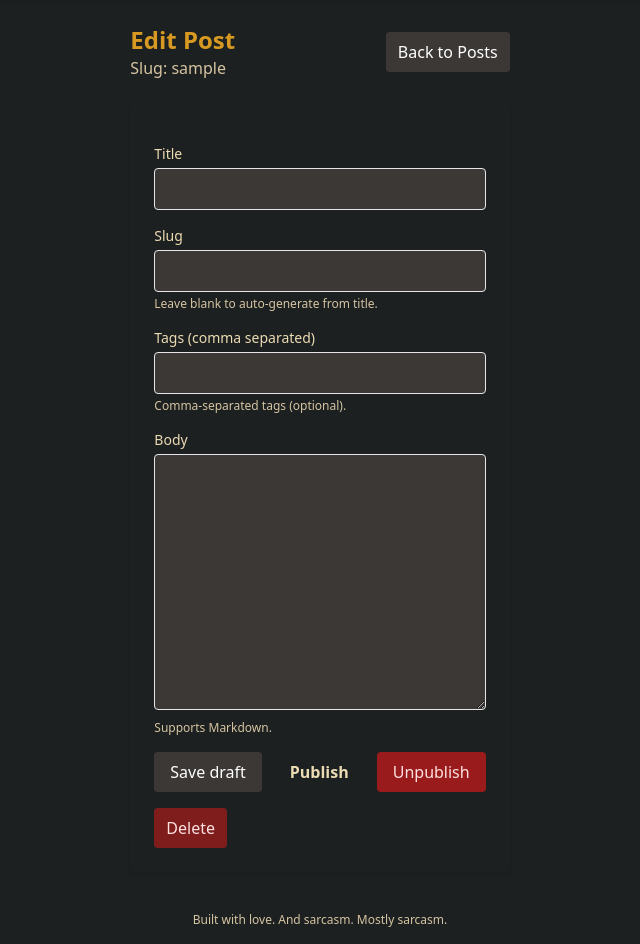
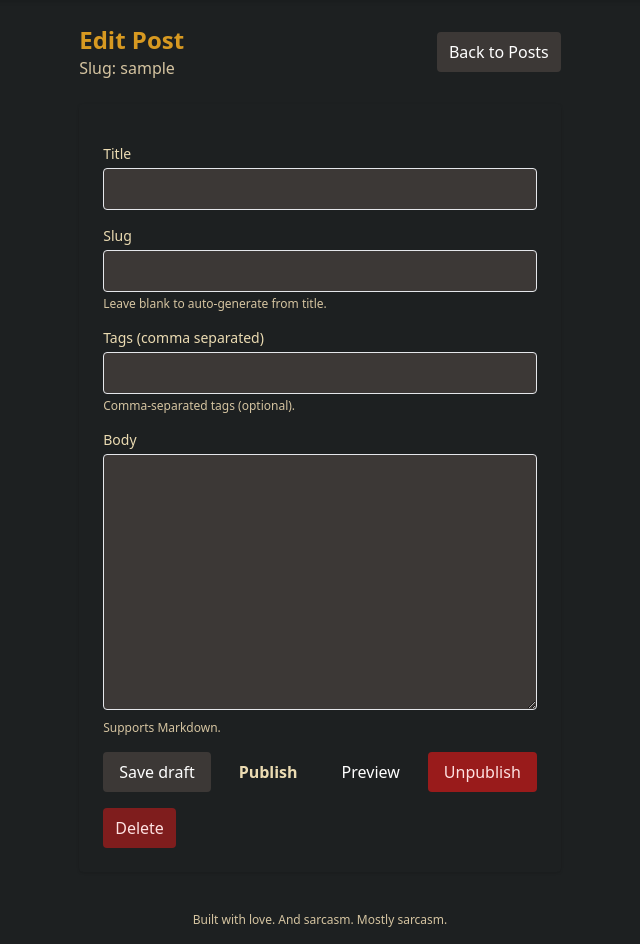
Before and after one commit to kirillwynn/kirillwynn.com, a Flask app: template backend/app/templates/admin/post_form.html in a window 1280 px wide. Shown: the part 48-992 px from the top of the page, without its empty margins (320-960 px from the left). Run offline with Flask 3, Linux system fonts and the light colour scheme; the template is opened without the code that fills it: values that come from a table or form of the project are taken from there, most other values are stand-ins (such as "Sample title", 1, 10 or a date in 2020); parts of the project's set-up code (start-up, migrations or seed data) failed here and were passed over; some libraries are stand-ins or nearby versions; some web fonts are replaced.

Commit message:
Add preview option to admin post editor

```diff
--- a/backend/app/templates/admin/post_form.html
+++ b/backend/app/templates/admin/post_form.html
@@ -59,6 +59,9 @@
         <div class="flex flex-wrap gap-3 items-center">
             {{ form.save_draft(class_='px-4 py-2 bg-gruvbox-bg1 text-white rounded hover:bg-gruvbox-bg') }}
             {{ form.publish(class_='px-4 py-2 bg-gruvbox-yellow text-gruvbox-bg font-semibold rounded hover:bg-yellow-400') }}
+            {% if post %}
+                <a href="{{ url_for('main.post_detail', slug=post.slug) }}?preview=1" target="_blank" rel="noopener" class="px-4 py-2 bg-gruvbox-bg2 text-white rounded hover:bg-gruvbox-bg">Preview</a>
+            {% endif %}
             {% if post and post.status == 'published' %}
                 {{ form.unpublish(class_='px-4 py-2 bg-red-800 text-red-100 rounded hover:bg-red-700') }}
             {% endif %}
```
